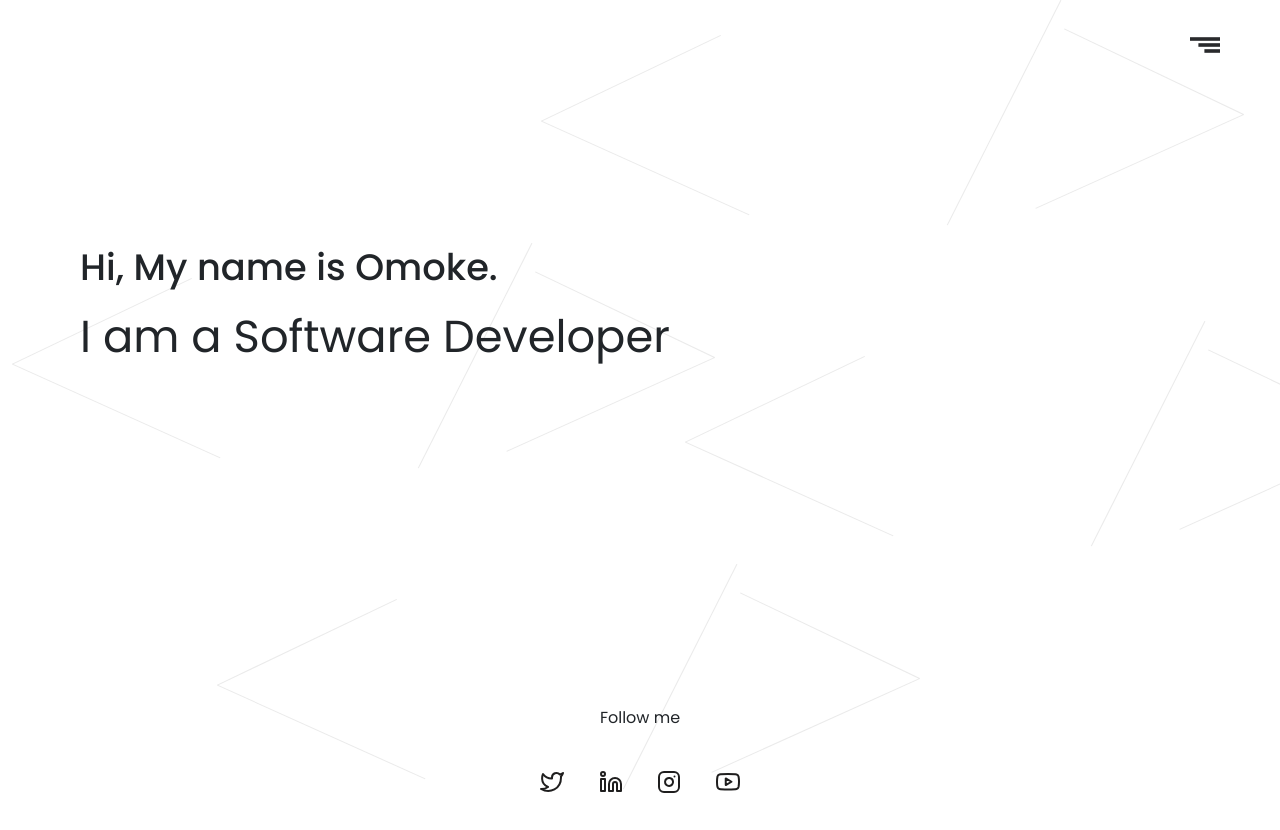
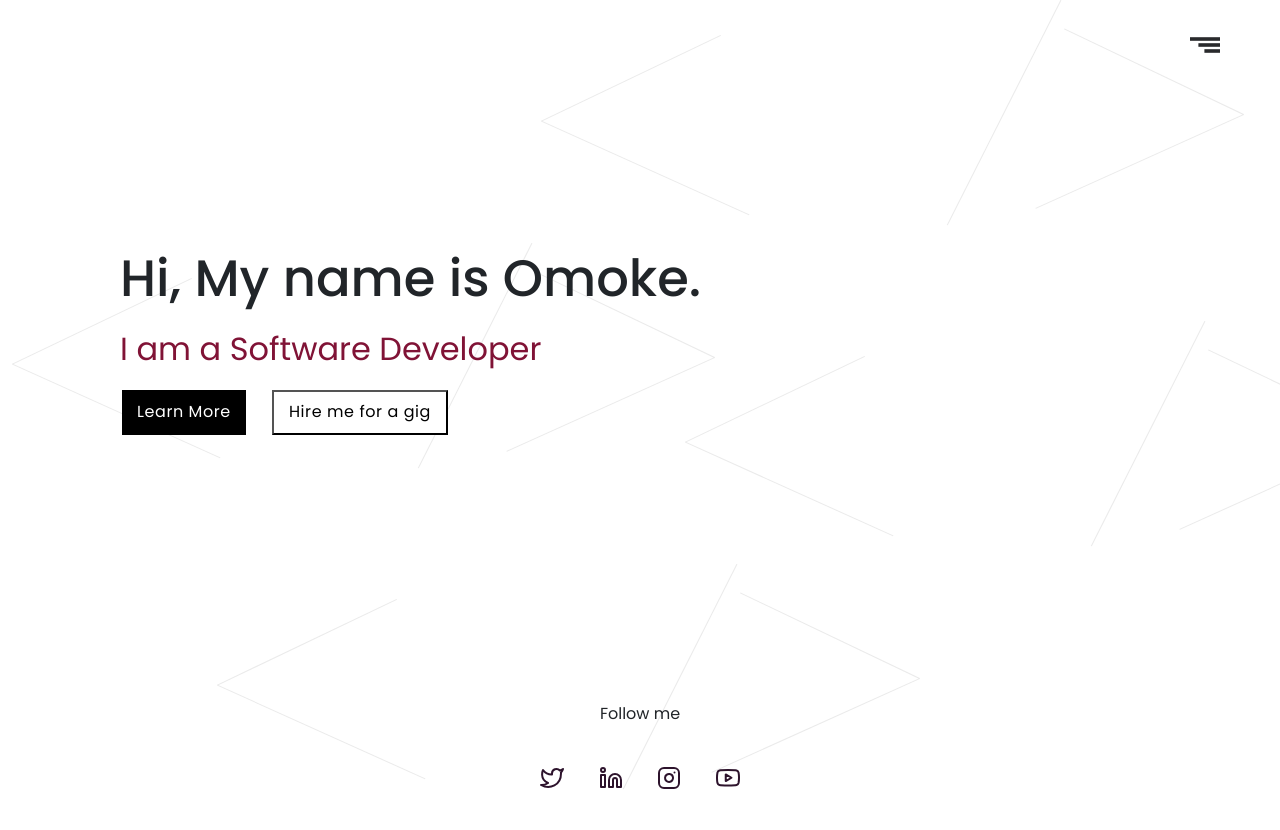
Before and after one commit to Omokay/Mokay, a React (Create React App) app: page / in a window 1280 px wide. Before the commit the page ends 800 px from the top, so only its background shows below. Built offline with nearby package versions, Linux system fonts and the light colour scheme.

Commit message:
more updates lol

```diff
--- /dev/null
+++ b/src/Components/ActionButton/actionButton.component.jsx
@@ -0,0 +1,12 @@
+import React from 'react';
+import './actionButton.styles.scss';
+
+
+const ActionButton = ({ children }) => {
+    return (
+        <button className='action-btn' >{children}</button>
+    )
+};
+
+
+export default ActionButton;
--- /dev/null
+++ b/src/Components/ActionButton/actionButton.styles.scss
@@ -0,0 +1,28 @@
+  .action-btn {
+    display: inline-flex;
+    -webkit-box-align: center;
+    -ms-flex-align: center;
+    align-items: center;
+    position: relative;
+    padding: 0 15px;
+    height: 45px;
+    font-size: 16px;
+    //font-weight: 300;
+    letter-spacing: 0.036em;
+    line-height: 54px;
+    vertical-align: middle;
+    text-align: center;
+    text-decoration: none !important;
+    color: white;
+    cursor: pointer;
+    border: 0 solid transparent;
+    background: black;
+    -webkit-transition: 0.5s ease-in;
+    transition: 0.5s ease-in;
+    margin: 2px;
+
+    &:hover {
+      padding-left: calc(20px + 5px);
+      padding-right: calc(20px + 5px);
+    }
+  }
--- /dev/null
+++ b/src/Components/ActionButton2/actionButton2.component.jsx
@@ -0,0 +1,12 @@
+import React from 'react';
+import './actionButton2.styles.scss';
+
+
+const ActionButton2 = ({ children }) => {
+    return (
+        <button className='action-btn2' >{children}</button>
+    )
+};
+
+
+export default ActionButton2;
--- /dev/null
+++ b/src/Components/ActionButton2/actionButton2.styles.scss
@@ -0,0 +1,29 @@
+  .action-btn2 {
+    display: inline-flex;
+    -webkit-box-align: center;
+    -ms-flex-align: center;
+    align-items: center;
+    position: relative;
+    padding: 0 15px;
+    height: 45px;
+    font-size: 16px;
+    //font-weight: 300;
+    letter-spacing: 0.036em;
+    line-height: 54px;
+    vertical-align: middle;
+    text-align: center;
+    text-decoration: none !important;
+    color: black;
+    cursor: pointer;
+    border: 0.2 solid black;
+    background: white;
+    -webkit-transition: 0.5s ease-in;
+    transition: 0.5s ease-in;
+    margin: 2px;
+
+    &:hover {
+      // padding-left: calc(20px + 5px);
+      // padding-right: calc(20px + 5px);
+
+    }
+  }
--- a/src/Components/Header/header.styles.scss
+++ b/src/Components/Header/header.styles.scss
@@ -62,6 +62,65 @@
   }
 }
 
+
+
+
+
+/* MEDIA QUERIES */
+
+@media screen and (max-width: 992px) {
+
+}
+
+@media screen and (max-width: 500px) {
+  .navShowing {
+        height: 100vh;
+        width: 300px;
+        position: fixed;
+        z-index: 6;
+        top: 0;
+        right: 0;
+        background-color: rgb(99, 100, 105);
+        overflow-x: hidden;
+        padding-top: 60px;
+        transition:  2s ease-in-out;
+        cursor: default;
+
+        .navItems {
+          list-style: none;
+          //padding: 8px 15px 8px 32px;
+          margin: 5px auto;
+          font-size: 20px;
+          color: white;
+          display: block;
+          transition: 1s ease;
+          &:hover {
+            cursor: pointer;
+            transform: scale(0.9,0.9);
+          }
+        }
+
+        .navClose {
+          margin: 100px auto;
+          padding-top:20px;
+          width: 80px;
+          height: 80px;
+          list-style: none;
+          transition:  1s ease;
+
+          &:hover{
+           transform: scale(1.2,1.2);
+           cursor: pointer;
+          }
+        }
+      }
+}
+
+@media screen and (max-width: 600px) {
+
+}
+
+
 @keyframes rotation {
   from {
     transform: rotate(0deg);
--- a/src/Components/Home/home.component.jsx
+++ b/src/Components/Home/home.component.jsx
@@ -1,34 +1,47 @@
-import React from "react";
+import React from 'react';
 
-import { Twitter } from "react-feather";
-import { Linkedin } from "react-feather";
-import { Instagram } from "react-feather";
-import { Youtube } from "react-feather";
-import "./home.styles.scss";
+import { Twitter } from 'react-feather';
+import { Linkedin } from 'react-feather';
+import { Instagram } from 'react-feather';
+import { Youtube } from 'react-feather';
+import ActionButton from '../ActionButton/actionButton.component';
+import ActionButton2 from '../ActionButton2/actionButton2.component';
+import './home.styles.scss';
 
 const Home = () => {
   return (
-    <div className="home">
-      <div className=" row rrow">
+    <div className='home'>
+      <div className=' row rrow'>
         <div className='col-md-8 column  align-self-center'>
-          <div className="left-text">
-            <h2 className="main-text">Hi,
+          <div className='left-text'>
+            <h2 className='main-text'>Hi,
                       My name is Omoke.</h2>
-            <div className="sub-text">I am a Software Developer</div>
-            <p className="bio-text"></p>
+            <div className='sub-text'>I am a Software Developer</div>
+            <div className='action-buttons'>
+              <div className='learn-more'>
+                <ActionButton>Learn More</ActionButton>
+              </div>
+              <div className='hire-gig'>
+                <ActionButton2>Hire me for a gig</ActionButton2>
+              </div>
+            </div>
           </div>
         </div>
-        <div className='col-md-4 column'>
+        <div className='col-md-4 right-text'>
 
 
         </div>
       </div>
-      <p className="follow-text text-center">Follow me</p>
-      <div className="sm-list">
-        <Twitter className="icons" />
-        <Linkedin className="icons" />
-        <Instagram className="icons" />
-        <Youtube className="icons" />
+      <div className='row'>
+        <div className='col-md-12 text-center'>
+          <p className='follow-text text-center'>Follow me</p>
+          <div className='sm-list'>
+            <Twitter className='icons' />
+            <Linkedin className='icons' />
+            <Instagram className='icons' />
+            <Youtube className='icons' />
+          </div>
+        </div>
       </div>
     </div>
   );
--- a/src/Components/Home/home.styles.scss
+++ b/src/Components/Home/home.styles.scss
@@ -12,20 +12,31 @@
     float: none;
     margin-top: 80px;
     .left-text {
-       padding: 100px 60px;
+       padding: 100px 100px;
       .main-text {
-        font-size: 2.3rem;
+        font-size: 3.2rem;
         line-height: 1.5;
       }
       .sub-text {
-        font-size: 2.8rem;
+        font-size: 2.0rem;
         line-height: 1.5;
+        color: #801336;
       }
+      .action-buttons {
+          max-width: 330px;
+          display: flex;
+          justify-content: space-between;
+          padding: 15px 0;
+          margin: 0;
+      }
+    }
+    .right-text {
+        //background-color: rgba(211, 211, 211, 0.123);
     }
   }
 
   .follow-text {
-    margin-top: 220px;
+    margin-top: 150px;
   }
 
   .sm-list {
@@ -36,7 +47,7 @@
     height: auto;
 
     .icons {
-      color: rgb(31, 30, 30);
+      color: #2d132c;
       font-weight: 100;
       transition: 0.5s ease-in-out;
 
```
Also changed, not shown: src/Components/Header/header.component.jsx (+6 -6 lines).
